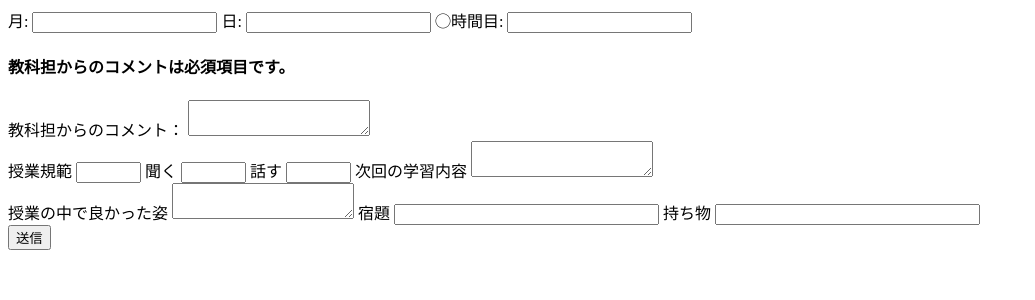
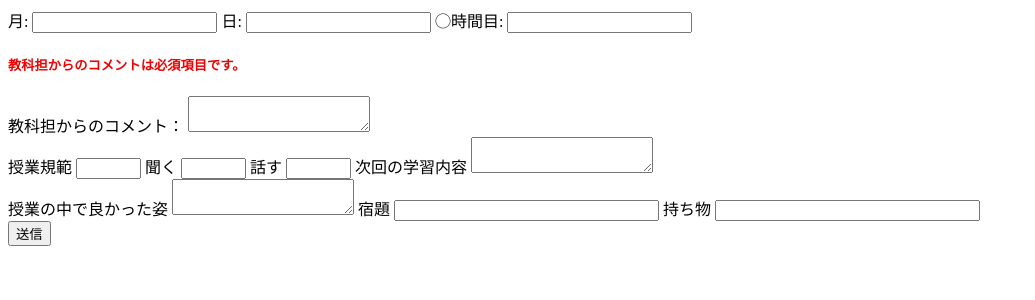
Before and after one commit to t-kodai0417/tempd, a Flask app: page / in a window 1280 px wide. Shown: the top 300 px of the page, without its empty margins (0-1035 px from the left). Run offline with Flask 2, Linux system fonts and the light colour scheme.

Commit message:
Update index.html

```diff
--- a/templates/index.html
+++ b/templates/index.html
@@ -11,7 +11,7 @@
       <label for="jikan">◯時間目:</label>
       <input type="text" name="jikan" size="20" maxlength = "1">
       <br>
-			<h4 color:#f00000>教科担からのコメントは必須項目です。</h4>
+			<h5 style="color:#f00000;">教科担からのコメントは必須項目です。</h4>
 			<label for="name">教科担からのコメント：</label>
 			<textarea name="name"></textarea >
       <br>
```
